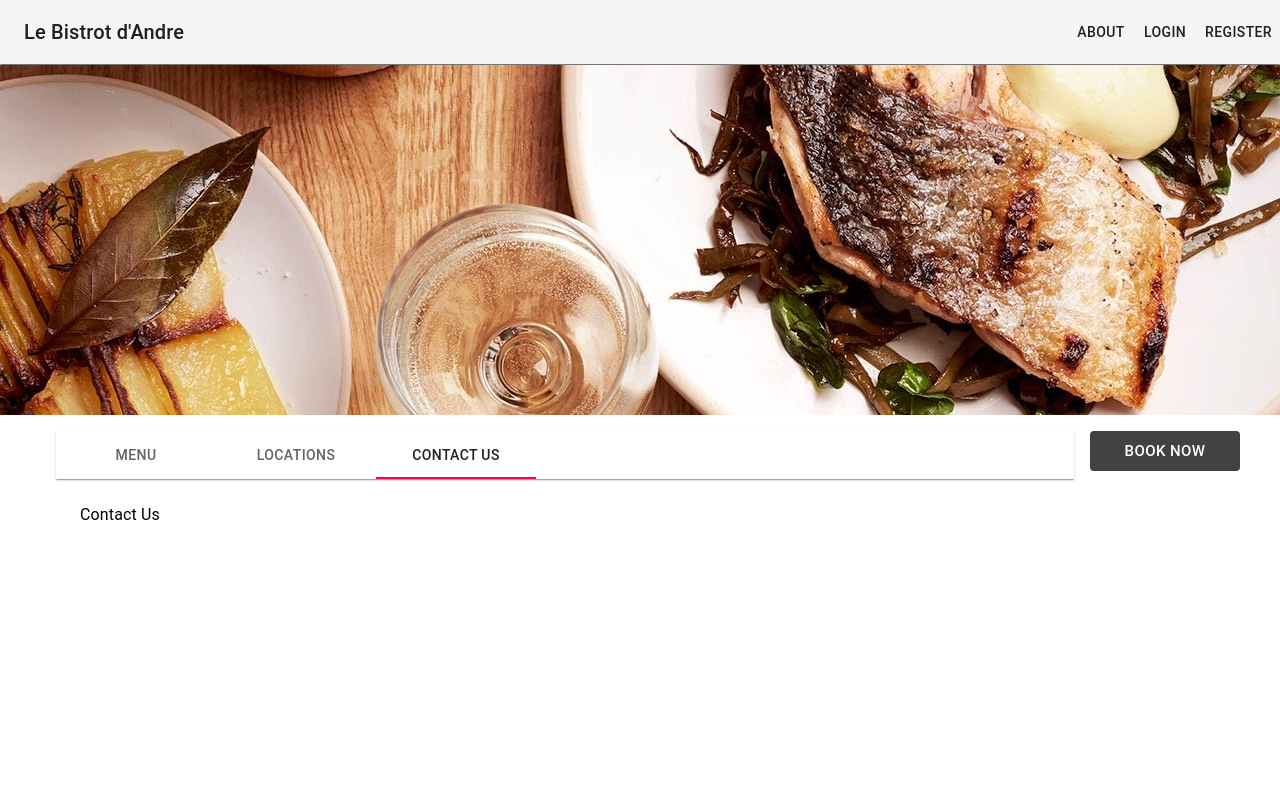
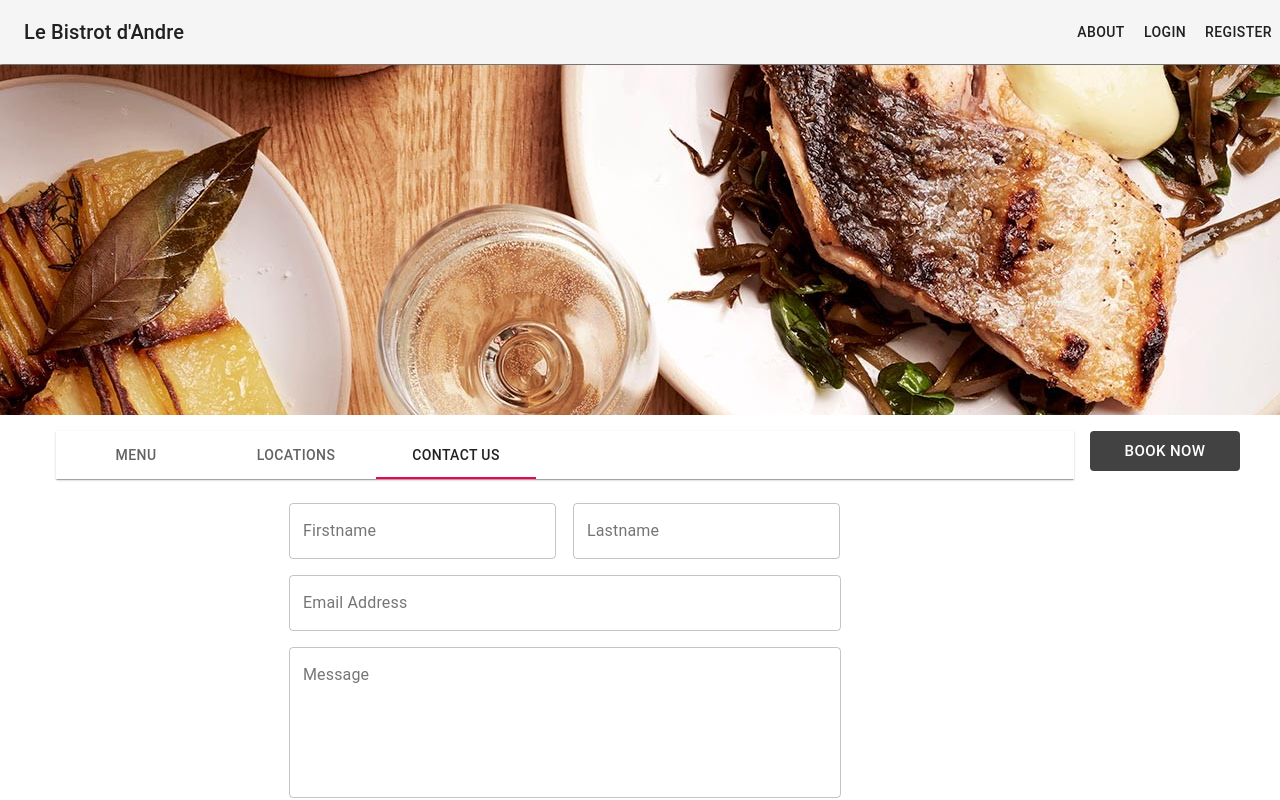
Before and after one commit to atab7/SES_1B_Group2, a React (Create React App) app in the folder eRestaurant/frontend/: page / in a window 1280 px wide. Both pictures are taken after a click on the tab "CONTACT US". Shown: the top 800 px of the page. Built offline with nearby package versions, Linux system fonts and the light colour scheme; no server answers.

Commit message:
Added Contact Us Form with Aryan

```diff
--- /dev/null
+++ b/eRestaurant/frontend/src/components/ContactUs.js
@@ -0,0 +1,125 @@
+import React from 'react';
+import emailjs from 'emailjs-com';
+import Grid from '@material-ui/core/Grid';
+import TextField from '@material-ui/core/TextField';
+import Button from '@material-ui/core/Button';
+import { Container } from '@material-ui/core';
+import Snackbar from '@material-ui/core/Snackbar';
+import Alert from '@material-ui/lab/Alert';
+
+
+export default class ContactUs extends React.Component {
+  constructor(props){
+    super();
+    this.state = {
+      firstName:'',
+      LastName:'',
+      email:'',
+      message:'',
+      messageSent:false
+    }
+    this.setFirstName = this.setFirstName.bind(this);
+    this.setLastName = this.setLastName.bind(this);
+    this.setEmail = this.setEmail.bind(this);
+    this.setMessage = this.setMessage.bind(this);
+    this.sendConfirmEmail = this.sendConfirmEmail.bind(this);
+
+  }
+  setFirstName(evt) {
+    this.setState({
+      firstName: evt.target.value
+    })
+  }
+  setLastName(evt) {
+    this.setState({
+      lastName: evt.target.value
+    })
+  }
+  setEmail(evt) {
+    this.setState({
+      email: evt.target.value
+    })
+  }
+  setMessage(evt) {
+    this.setState({
+      message: evt.target.value
+    })
+  }
+  closeMessageSent(){
+    this.setState({
+      messageSent:false
+    })
+  }
+  sendConfirmEmail(){
+    var service_id = "service_onar6eb";
+    var template_id = "template_aldnmku";
+    var user_id =  "user_y37OxRmCicn4obS3k4lV0";
+
+    emailjs.send(service_id, template_id, this.state, user_id )
+    .then((result) => {
+    console.log('success',result.text);
+    }, (error) => {
+    console.log('error:', error);
+    });
+    this.setState({
+      messageSent:true
+    })
+
+  }
+
+  render(){
+      return (
+      <div>
+        <Container maxWidth="sm">
+        <Grid container spacing={2}>
+                <Grid item xs={12} sm={6} >
+                    <TextField
+                    id="Firstname"
+                    label="Firstname"
+                    variant="outlined"
+                    fullWidth
+                    style = {{width: 267}}
+                    onChange = {this.setFirstName}/>
+                </Grid>
+                <Grid item xs={12} sm={6}>
+                    <TextField id="Lastname"
+                    label="Lastname"
+                    variant="outlined"
+                    fullWidth
+                    style = {{width: 267}}
+                    onChange = {this.setLastName}/>
+                </Grid>
+                <Grid item xs={12} >
+                    <TextField
+                    id="email Address"
+                    label="Email Address"
+                    placeholder="Please enter you email address."
+                    fullWidth
+                    variant="outlined"
+                    onChange={this.setEmail}/>
+
+                </Grid>
+                <Grid item xs={12} rows={4}>
+                <TextField
+                id="message"
+                label="Message"
+                variant="outlined"
+                fullWidth
+                multiline
+                rows={6}
+                onChange={this.setMessage}/>
+                <Grid item xs={12} style={{marginTop:'10px'}} >
+                <Button variant="outlined" onClick={this.sendConfirmEmail} fullWidth>Send Message</Button>
+                </Grid>
+            </Grid>
+        </Grid>
+        <Snackbar open={this.state.messageSent} autoHideDuration={6000} onClose={this.closeMessageSent}>
+        <Alert onClose={this.closeMessageSent} severity="success">
+           Your message has been recorded.
+        </Alert>
+      </Snackbar>
+        </Container>
+      </div>
+      )
+  }
+}
--- a/eRestaurant/frontend/src/components/HomepageTabs.js
+++ b/eRestaurant/frontend/src/components/HomepageTabs.js
@@ -12,6 +12,7 @@ import TableCell from '@material-ui/core/TableCell';
 import TableContainer from '@material-ui/core/TableContainer';
 import TableHead from '@material-ui/core/TableHead';
 import TableRow from '@material-ui/core/TableRow';
+import ContactUs from './ContactUs.js';
 
 function TabPanel(props) {
     const { children, value, index, ...other } = props;
@@ -86,9 +87,8 @@ const HomepageTabs = () => {
                         Locations
                     </TabPanel>
                     <TabPanel value={value} index={2}>
-                        Contact Us
+                        <ContactUs/>
                     </TabPanel>
-
                     </Box>
   )
 }
--- a/eRestaurant/frontend/src/components/emailForm.js
+++ /dev/null
@@ -1,33 +0,0 @@
-import React from 'react';
-import emailjs from 'emailjs-com';
-
-
-export default function ContactUs() {
-
-  function sendEmail(e) {
-    e.preventDefault();
-
-    emailjs.sendForm('service_onar6eb', 'template_aldnmku', e.target, 'user_y37OxRmCicn4obS3k4lV0')
-      .then((result) => {
-          console.log(result.text);
-      }, (error) => {
-          console.log(error.text);
-      });
-      e.target.reset()
-  }
-
-  return (
-    <form className="contact-form" onSubmit={sendEmail}>
-      <label>First Name</label>
-      <input type="text" name="first_name"/>
-      <label>Last Name</label>
-      <input type="text" name="last_name" />
-      <label>Email</label>
-      <input type="email" name="email" />
-      <label>Message</label>
-      <input type="text" name="message" />
-
-      <input type="submit" value="Send" />
-    </form>
-  );
-}
--- a/eRestaurant/frontend/src/components/register.js
+++ b/eRestaurant/frontend/src/components/register.js
@@ -323,7 +323,7 @@ export default class Register extends React.Component {
                 <Grid item xs={12} style={{marginLeft: '15px', marginRight:'15px'}}>
                     <TextField
                     id="username"
-                    label="Email Adress"
+                    label="Email Address"
                     placeholder="Please enter you email address."
                     onChange = {e => this.setUsername(e)}
                     fullWidth
--- a/eRestaurant/frontend/src/index.js
+++ b/eRestaurant/frontend/src/index.js
@@ -12,7 +12,6 @@ import Login from "./components/login";
 import Profile from "./components/profiles/ProfilePage";
 import ManageResturant from "./components/manageresturant/ManageResturant.js";
 import About from './components/About.js';
-import emailForm from './components/emailForm.js';
 import {EmailConfirmed, EmailNotExists} from './components/EmailConfirmed.js';
 import MakeBooking from './components/MakeBooking.js';
 import StaffLookup from './components/StaffLookup.js';
@@ -55,7 +54,6 @@ ReactDOM.render(
         <Route path="/menu2" component={Menu2} />
         <Route path="/register" component={Register} />
         <Route path="/about" component={About} />
-        <Route path="/emailForm" component={emailForm} />
         <Route path="/login" render={(props) => (
             <Login {...props} illegal={false} />
           )}/>
```
